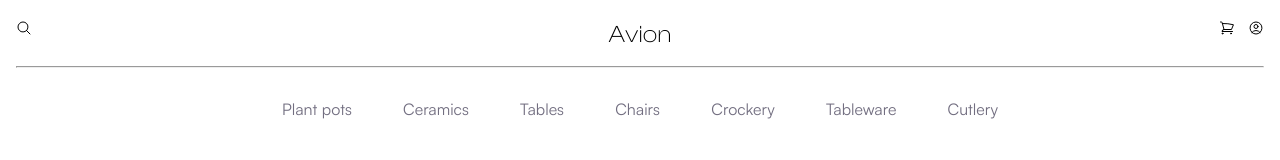
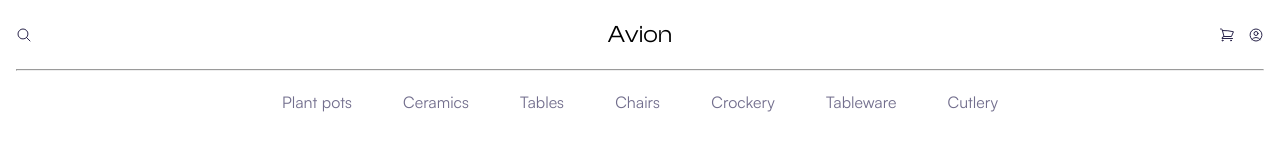
Before and after one commit to Hlystran/practis001, a plain HTML site: page index.html in a window 1280 px wide. Drawn offline with Linux system fonts and the light colour scheme.

Commit message:
Add files via upload

```diff
--- /dev/null
+++ b/css/main.css
@@ -0,0 +1,97 @@
+@font-face {
+    font-family: "ClashDisplay";
+    src: url(../fonts/ClashDisplay-Light.woff2);
+    font-weight: 200;
+}
+
+@font-face {
+    font-family: "ClashDisplay";
+    src: url(../fonts/ClashDisplay-Regular.woff2);
+    font-weight: 400;
+}
+
+@font-face {
+    font-family: "ClashDisplay";
+    src: url(../fonts/ClashDisplay-Semibold.woff2);
+    font-weight: 600;
+}
+
+@font-face {
+    font-family: "ClashDisplay";
+    src: url(../fonts/ClashDisplay-Bold.woff2);
+    font-weight: 900;
+}
+
+@font-face {
+    font-family: "Satoshi";
+    src: url(../fonts/Satoshi-Regular.woff2);
+    font-weight: 400;
+}
+
+* {
+    margin: 0;
+    padding: 0;
+    box-sizing: border-box;
+}
+
+:root {
+    --color-white: #ffffff;
+    --color-black: #000000;
+    --color-lite-gray: #f9f9f9;
+    --color-dark-primary: #2a254b;
+    --color-nav-links: #726e8d;
+}
+
+header {
+    display: grid;
+    row-gap: 20px;
+    padding: 0 2vh;
+    padding-top: 20px;
+
+}
+
+header>div {
+    display: grid;
+    grid-template-columns: repeat(3, 1fr);
+    align-items: center;
+}
+
+header>div span {
+    justify-self: center;
+    font-family: ClashDisplay;
+    font-size: 24px;
+}
+
+header>div div.icons {
+    justify-self: end;
+    display: grid;
+    column-gap: 1vw;
+    grid-template-columns: repeat(2, 1fr);
+}
+
+header>div svg{
+    height: 16px;
+    color: var(--color-dark-primary);
+}
+
+header nav {
+    justify-self: center;
+}
+
+header nav ul {
+    list-style-type: none;
+    display: flex;
+    column-gap: 4vw;
+}
+
+header nav ul a {
+    text-decoration: none;
+    color: var(--color-nav-links);
+    font-family: Satoshi;
+    font-size: 16px;
+}
+
+header nav ul a:hover {
+    color: var(--color-dark-primary);
+    transition: all 0.7s;
+}
--- a/index.html
+++ b/index.html
@@ -4,11 +4,11 @@
     <meta charset="UTF-8">
     <meta name="viewport" content="width=device-width, initial-scale=1.0">
     <title>Document</title>
-    <link rel="stylesheet" href="css/style.css">
+    <link rel="stylesheet" href="css/main.css">
 </head>
 <body>
     <header>
-        <div class="zagolovok">
+        <div>
             <svg xmlns="http://www.w3.org/2000/svg" fill="none" viewBox="0 0 24 24" stroke-width="1.5" stroke="currentColor" class="w-6 h-6">
                 <path stroke-linecap="round" stroke-linejoin="round" d="m21 21-5.197-5.197m0 0A7.5 7.5 0 1 0 5.196 5.196a7.5 7.5 0 0 0 10.607 10.607Z" />
               </svg>
@@ -24,6 +24,7 @@
         </div>
         <hr>
         <nav>
+            <ul>
                 <li><a href="">Plant pots</a></li>
                 <li><a href="">Ceramics</a></li>
                 <li><a href="">Tables</a></li>
@@ -31,6 +32,7 @@
                 <li><a href="">Crockery</a></li>
                 <li><a href="">Tableware</a></li>
                 <li><a href="">Cutlery</a></li>
+            </ul>
         </nav>
     </header>
 
```
Lines whose indentation alone changed are shown as unchanged.
